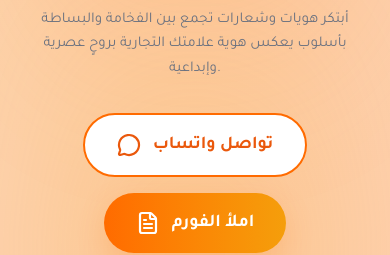
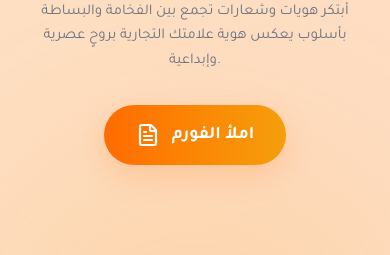
Before and after one commit to AliEl-Hallak/logo-wizard, a Next.js app: page / in a window 390 px wide. Shown: the part 460-715 px from the top of the page. Built offline with nearby package versions, Linux system fonts and the light colour scheme.

Commit message:
fix(hero): improve mobile spacing and background overflow effects

```diff
--- a/app/page.tsx
+++ b/app/page.tsx
@@ -8,30 +8,26 @@ export default function Hero() {
   return (
 <section
   dir="ltr"
-  className="relative overflow-hidden flex flex-col md:flex-row items-center justify-start bg-[var(--light-bg)]
-             min-h-screen md:min-h-screen pt-2 md:pt-0"
+  className="relative overflow-hidden flex flex-col md:flex-row items-start md:items-center justify-start bg-[var(--light-bg)] min-h-screen"
 >
-      {/* Arka plan gradient */}
-      <div className="absolute inset-0 animated-bg opacity-30"></div>
 
-      {/* Işık efektleri */}
-      <div
-        className="absolute top-0 left-1/2 -translate-x-1/2 w-[90%] h-[90%] blur-3xl opacity-25"
-        style={{
-          background:
-            "radial-gradient(circle at 50% 30%, var(--primary-light), transparent 70%)",
-        }}
-      />
-      <div
-        className="absolute bottom-0 left-1/2 -translate-x-1/2 w-[80%] h-[70%] blur-3xl opacity-20"
-        style={{
-          background:
-            "radial-gradient(circle at 50% 80%, var(--accent), transparent 70%)",
-        }}
-      />
+{/* Arka plan gradient */}
+<div className="absolute inset-0 animated-bg opacity-20 pointer-events-none"></div>
+
+{/* Üst ışık */}
+<div
+  className="absolute -top-[10vh] left-1/2 -translate-x-1/2 w-[140vw] h-[60vh] md:w-[90%] md:h-[90%] blur-3xl opacity-20 pointer-events-none"
+  style={{ background: "radial-gradient(circle at 50% 30%, var(--primary-light), transparent 70%)" }}
+/>
+
+{/* Alt ışık */}
+<div
+  className="absolute -bottom-[10vh] left-1/2 -translate-x-1/2 w-[140vw] h-[60vh] md:w-[80%] md:h-[70%] blur-3xl opacity-15 pointer-events-none"
+  style={{ background: "radial-gradient(circle at 50% 80%, var(--accent), transparent 70%)" }}
+/>
 
       {/* Düzen */}
-      <div className="relative z-10 container mx-auto grid grid-cols-1 md:grid-cols-5 gap-6 md:gap-16 px-6 md:px-16 items-center">
+<div className="relative z-10 w-full max-w-screen-xl mx-auto grid grid-cols-1 md:grid-cols-5 gap-6 md:gap-16 px-6 md:px-16 items-center">
         {/* Sol sütun */}
         <motion.div
           initial={{ opacity: 0, scale: 0.9 }}
@@ -140,22 +136,7 @@ export default function Hero() {
   className="flex justify-center items-center gap-4 md:gap-6 mt-8 flex-wrap"
 >
 
-  <motion.a
-    href="https://wa.me/5343087254"
-    target="_blank"
-    rel="noopener noreferrer"
-    whileHover={{
-      scale: 1.06,
-      boxShadow: "0 0 35px rgba(255,107,0,0.3)",
-    }}
-    whileTap={{ scale: 0.97 }}
-    transition={{ type: "spring", stiffness: 220, damping: 14 }}
-    className="flex items-center justify-center gap-3 px-8 py-4 rounded-full font-semibold text-lg md:text-xl border-2
-               text-[var(--primary-dark)] bg-[var(--white)] border-[var(--primary)] transition-all duration-300"
-  >
-    <MessageCircle className="w-6 h-6 text-[var(--primary-dark)]" strokeWidth={2.2} />
-    تواصل واتساب
-  </motion.a>
+
   <motion.a
     href="/logo-wizard"
     whileHover={{
```
